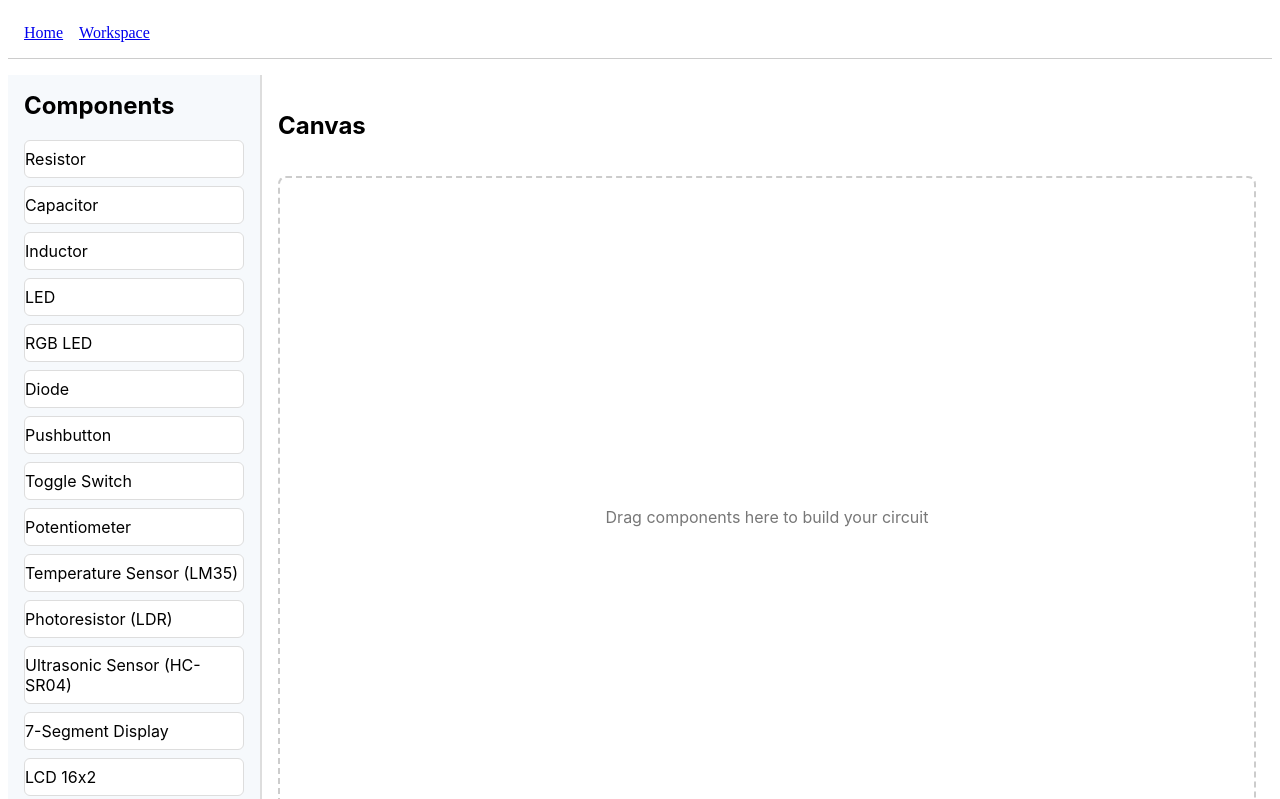
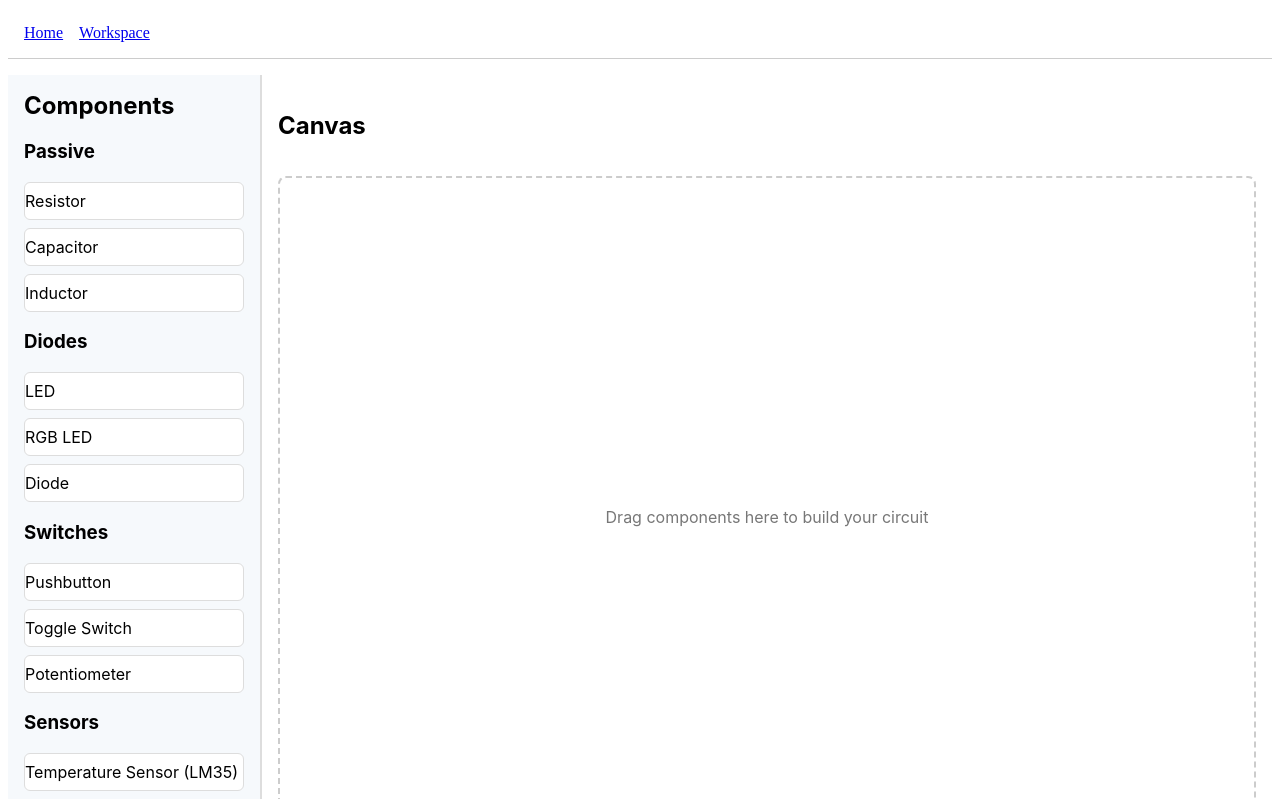
Before and after one commit to fodedoucara/Ohmworks, a React (Vite) app in the folder ohmworks-frontend/: page /workspace in a window 1280 px wide. Shown: the top 799 px of the page. Built offline with nearby package versions, Linux system fonts and the light colour scheme.

Commit message:
refactor component display in Workspace to group by category for improved organization

```diff
--- a/ohmworks-frontend/src/pages/Workspace.jsx
+++ b/ohmworks-frontend/src/pages/Workspace.jsx
@@ -1,6 +1,12 @@
 import { useState, useRef } from "react";
 import styles from "./Workspace.module.css";
 import { COMPONENT_LIBRARY } from "../data/electronicComponents";
+
+const groupedComponents = COMPONENT_LIBRARY.reduce((acc, comp) => {
+  if (!acc[comp.category]) acc[comp.category] = [];
+  acc[comp.category].push(comp);
+  return acc;
+}, {});
 
 export default function Workspace() {
   //used for handling when components are placed inside canvas
@@ -68,15 +74,26 @@ export default function Workspace() {
     <div className={styles.container}>
       <aside className={styles.sidebar}>
         <h2>Components</h2>
-        <ul>
-          {COMPONENT_LIBRARY.map((component) => (
-            <li key={component.id} draggable onDragStart={(e) =>
-              e.dataTransfer.setData("Component", component.id)
-            }>
-              {component.name}
-            </li>
+        <div className={styles.sidebarContent}>
+          {Object.entries(groupedComponents).map(([category, components]) => (
+            <div key={category} className={styles.categoryGroup}>
+              <h3 className={styles.categoryTitle}>{category}</h3>
+              <ul>
+                {components.map((comp) => (
+                  <li
+                    key={comp.id}
+                    draggable
+                    onDragStart={(e) =>
+                      e.dataTransfer.setData("component", comp.id)
+                    }
+                  >
+                    {comp.name}
+                  </li>
+                ))}
+              </ul>
+            </div>
           ))}
-        </ul>
+        </div>
       </aside>
       <main className={styles.canvasArea}>
         <h2>Canvas</h2>
```
